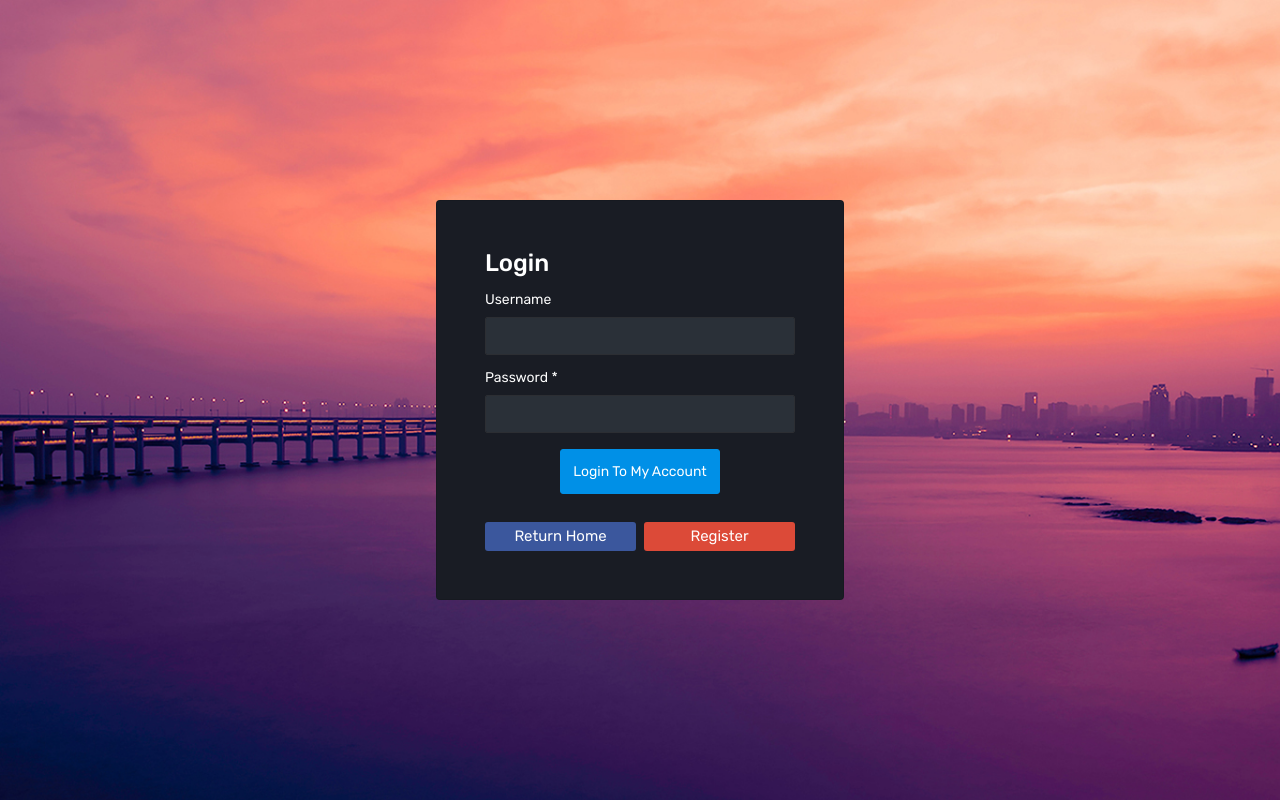
After one commit to johnmambo/conference_cuisine, a PHP site: page /login.php in a window 1280 px wide. The commit adds this page. Run offline with PHP 8.4, Linux system fonts and the light colour scheme.

Commit message:
add new pages

```diff
--- a/footer.php
+++ b/footer.php
@@ -16,7 +16,7 @@
                             </li>
                             <li class="nav-item"><a class="nav-link" href="javascript:void(0);">Reviews</a>
                             </li>
-                            <li class="nav-item"><a class="nav-link" href="javascript:void(0);">TopFoods</a>
+                            <li class="nav-item"><a class="nav-link" href="login.php">Log In</a>
                             </li>
                         </ul>
                     </div>
--- /dev/null
+++ b/login.php
@@ -0,0 +1,69 @@
+<!DOCTYPE html>
+<html lang="en">
+
+<!-- Mirrored from www.bootstrapdash.com/demo/corona-free/jquery/template/pages/samples/login.html by HTTrack Website Copier/3.x [XR&CO'2014], Wed, 18 Jan 2023 13:48:53 GMT -->
+
+<head>
+    <!-- Required meta tags -->
+    <meta charset="utf-8">
+    <meta name="viewport" content="width=device-width, initial-scale=1, shrink-to-fit=no">
+    <title>Account | Login</title>
+    <!-- plugins:css -->
+    <link rel="stylesheet" href="./admin/assets/vendors/mdi/css/materialdesignicons.min.css">
+    <link rel="stylesheet" href="./admin/assets/vendors/css/vendor.bundle.base.css">
+
+    <link rel="stylesheet" href="./admin/assets/css/style.css">
+    <!-- End layout styles -->
+    <link rel="shortcut icon" href="./admin/assets/images/favicon.png" />
+</head>
+
+<body>
+    <div class="container-scroller">
+        <div class="container-fluid page-body-wrapper full-page-wrapper">
+            <div class="row w-100 m-0">
+                <div class="content-wrapper full-page-wrapper d-flex align-items-center auth login-bg">
+                    <div class="card col-lg-4 mx-auto">
+                        <div class="card-body px-5 py-5">
+                            <h3 class="card-title text-left mb-3">Login</h3>
+                            <form action="" method="POST" autocomplete="off">
+                                <div class="form-group">
+                                    <label>Username </label>
+                                    <input type="text" class="form-control p_input" name="username">
+                                </div>
+                                <div class="form-group">
+                                    <label>Password *</label>
+                                    <input type="text" class="form-control p_input" name="password">
+                                </div>
+
+                                <div class="text-center">
+                                    <button type="submit" class="btn btn-primary btn-block enter-btn">Login To My Account</button>
+                                </div>
+                                <div class="d-flex">
+                                    <a href="index.php" class="btn btn-facebook me-2 col">
+                                        Return Home </a>
+                                    <a href="register.php" class="btn btn-google col">
+                                        Register </a>
+                                </div>
+                            </form>
+                        </div>
+                    </div>
+                </div>
+                <!-- content-wrapper ends -->
+            </div>
+            <!-- row ends -->
+        </div>
+        <!-- page-body-wrapper ends -->
+    </div>
+    <!-- container-scroller -->
+    <!-- plugins:js -->
+    <script src="./admin/assets/vendors/js/vendor.bundle.base.js"></script>
+
+    <script src="./admin/assets/js/off-canvas.js"></script>
+    <script src="./admin/assets/js/hoverable-collapse.js"></script>
+    <script src="./admin/assets/js/misc.js"></script>
+    <script src="./admin/assets/js/settings.js"></script>
+    <script src="./admin/assets/js/todolist.js"></script>
+    <!-- endinject -->
+</body>
+
+</html>
```
Also changed, not shown: index.php (+6 -64 lines), db-connection.php (added), 1 other file.
